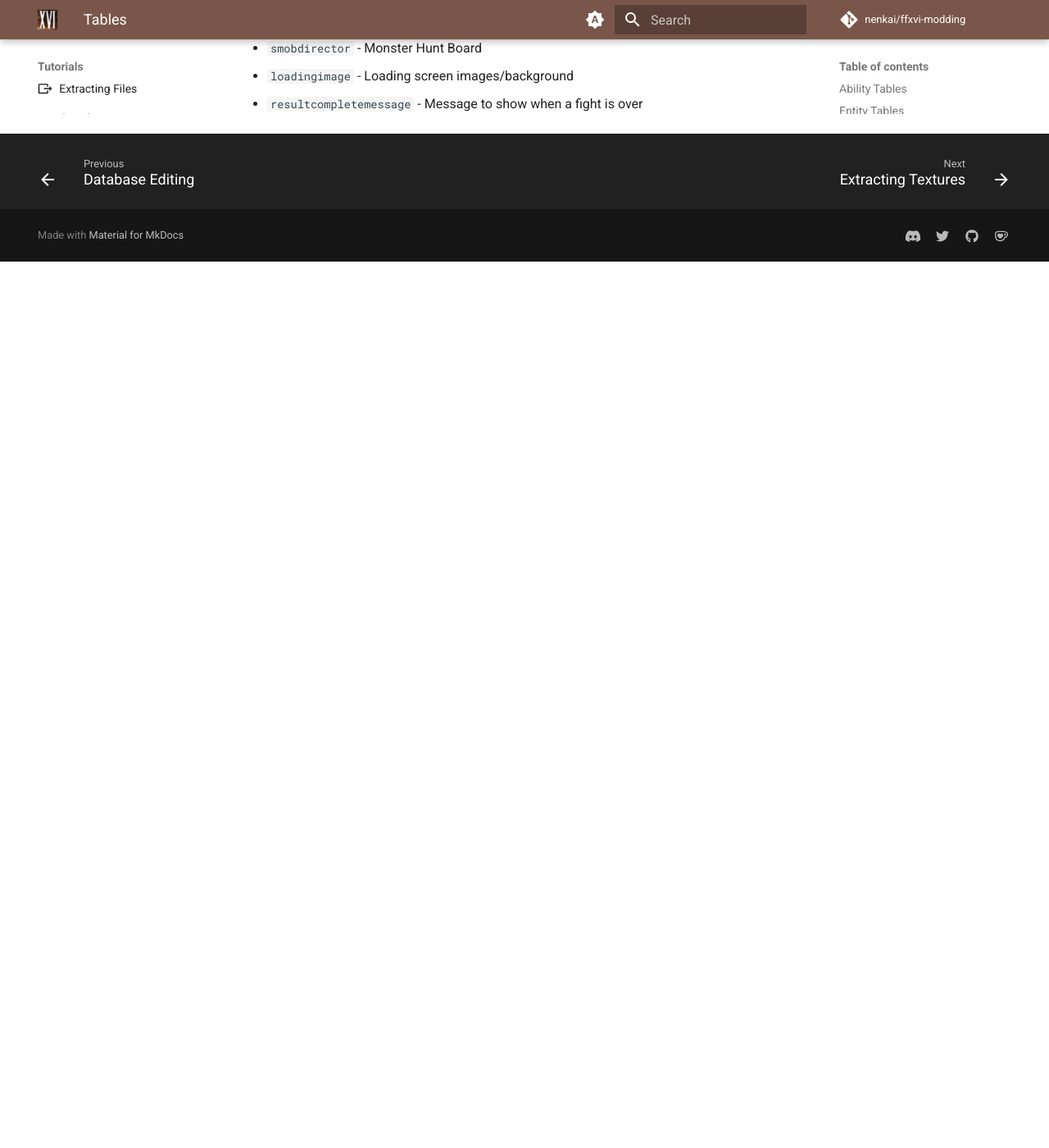
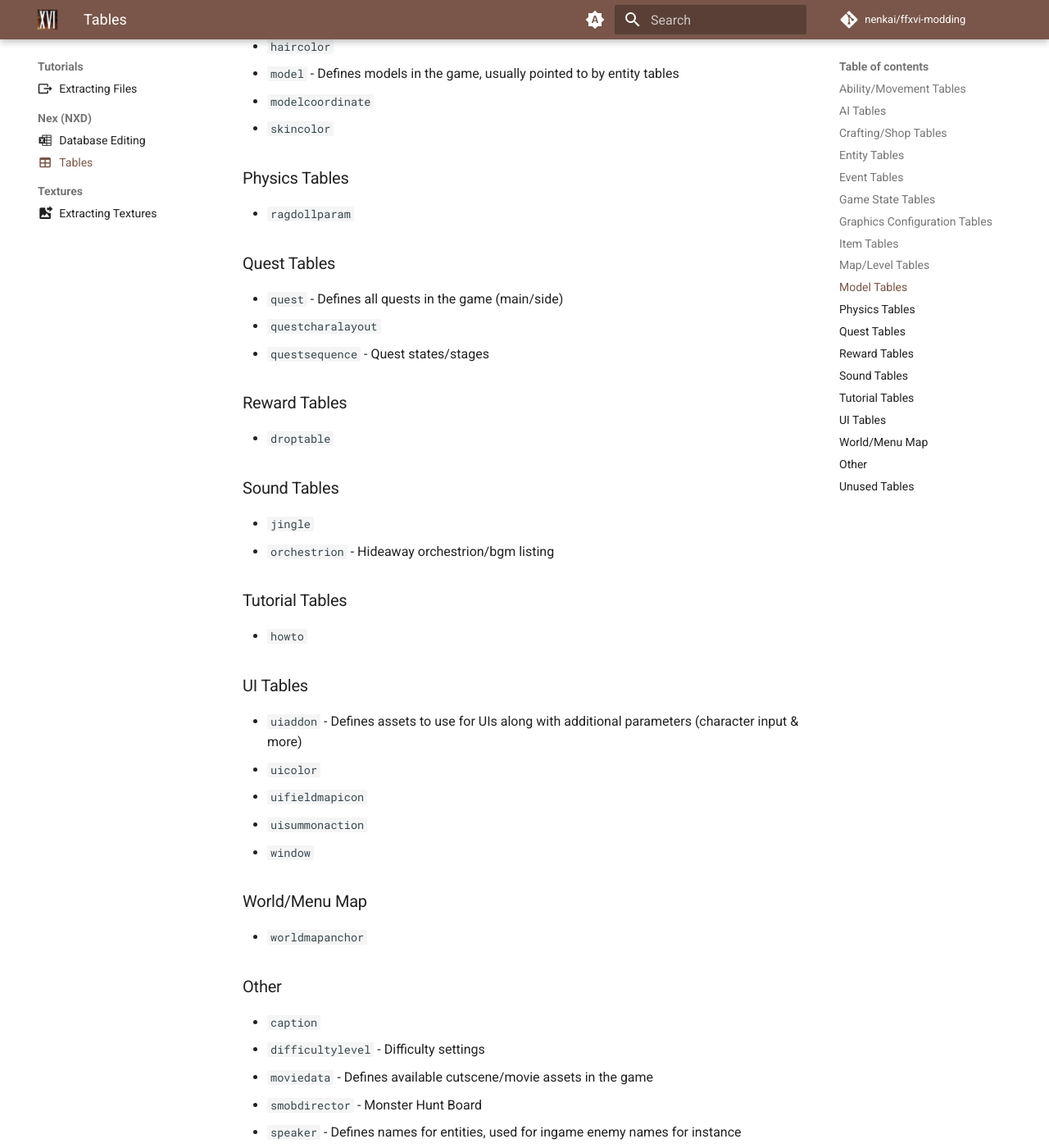
Before and after one commit to Nenkai/ffxvi-modding, an MkDocs documentation site: the page built from docs/tutorials/nex/tables.md, in a window 1280 px wide and 1400 px high, scrolled down 3269 px. Shown: the whole window at 82% size. Built offline with MkDocs 1.6.1 and Material for MkDocs 9.7.7, drawn with Linux system fonts in a browser that asks for light colours; comment, search, counter and statistics services are not loaded; before the commit the page ends 3588 px from its top, so only the background shows below that; some of the changed text lies outside the part shown.

Commit message:
+ format & table info

```diff
--- a/docs/tutorials/nex/tables.md
+++ b/docs/tutorials/nex/tables.md
@@ -6,14 +6,26 @@
 
 !!! note
 
-    This is far from complete.
+    This is far from complete considering there are over 800 tables.
 
-### Ability Tables
+### Ability/Movement Tables
 
+* `attackparam` - Defines values & parameters for attacks
 * `command`
+* `charatimelinevariation`
 * `fatalattack`
 * `phoenixshiftmove` - Phoenix shift parameters
-* `skill`
+* `skill` - Links a UI Skill/Ability to a `command`, otherwise largely UI related parameters
+
+### AI Tables
+* `aicounter`
+* `battleai`
+
+### Crafting/Shop Tables
+* `recipe`
+* `shopbase`
+* `smithshopbase`
+* `stageshopbase`
 
 ### Entity Tables
 
@@ -38,6 +50,9 @@
     * 7 / 7xxxxxx - nullactorbase
     * 8 / 8xxxxxx - animalbase
     * 9 / 9xxxxxx - propbase
+
+### Event Tables
+* `simpleevent`
 
 ### Game State Tables
 * `usersituation` - Game/player progress states in general, a very important table. Each row is a condition which can be refered by other tables as unlock/lock flags.
@@ -92,9 +107,16 @@
 
 ### Model Tables
 
+* `colorcoordinate`
 * `eid`
+* `eyecolor`
+* `haircolor`
 * `model` - Defines models in the game, usually pointed to by entity tables
 * `modelcoordinate`
+* `skincolor`
+
+### Physics Tables
+* `ragdollparam`
 
 ### Quest Tables
 
@@ -105,14 +127,41 @@
 ### Reward Tables
 * `droptable`
 
+### Sound Tables
+* `jingle`
+* `orchestrion` - Hideaway orchestrion/bgm listing
+
+### Tutorial Tables
+* `howto`
+
+### UI Tables
+* `uiaddon` - Defines assets to use for UIs along with additional parameters (character input & more)
+* `uicolor`
+* `uifieldmapicon`
+* `uisummonaction`
+* `window`
+
 ### World/Menu Map
 
 * `worldmapanchor`
 
 ### Other
 
+* `caption`
 * `difficultylevel` - Difficulty settings
-* `orchestrion` - Hideaway orchestrion/bgm listing
+* `moviedata` - Defines available cutscene/movie assets in the game
 * `smobdirector` - Monster Hunt Board
+* `speaker` - Defines names for entities, used for ingame enemy names for instance
+* `speakerset`
 * `loadingimage` - Loading screen images/background
 * `resultcompletemessage` - Message to show when a fight is over
+
+## Unused Tables
+
+These tables are known to not be used at all (at least in retail builds).
+
+* `magic`
+* `mergegrid`
+* `systemparam`
+* `userpermission`
+* `ztext`
```
Also changed, not shown: docs/resources/formats/format_list.md (+16 -12 lines).
